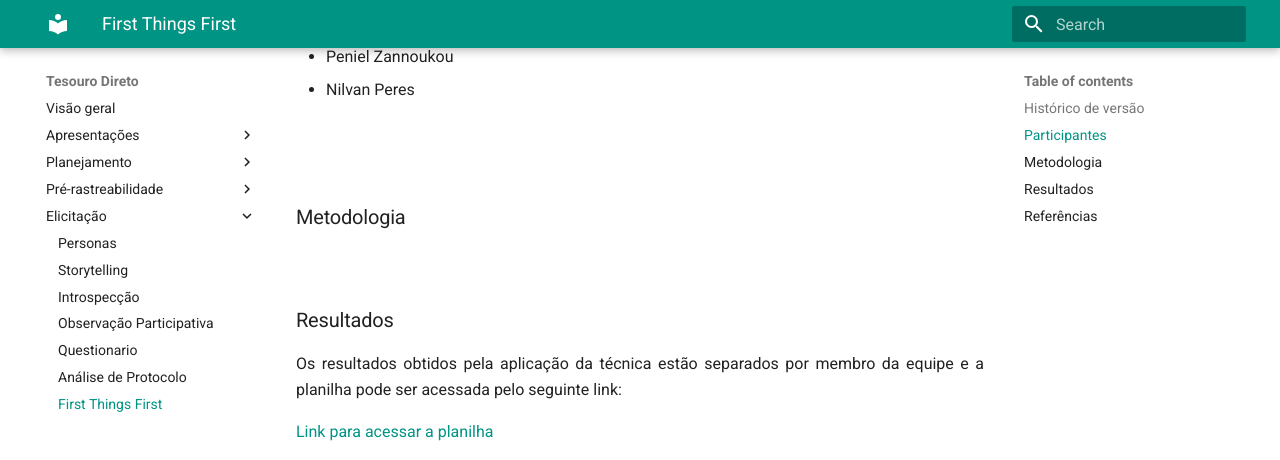
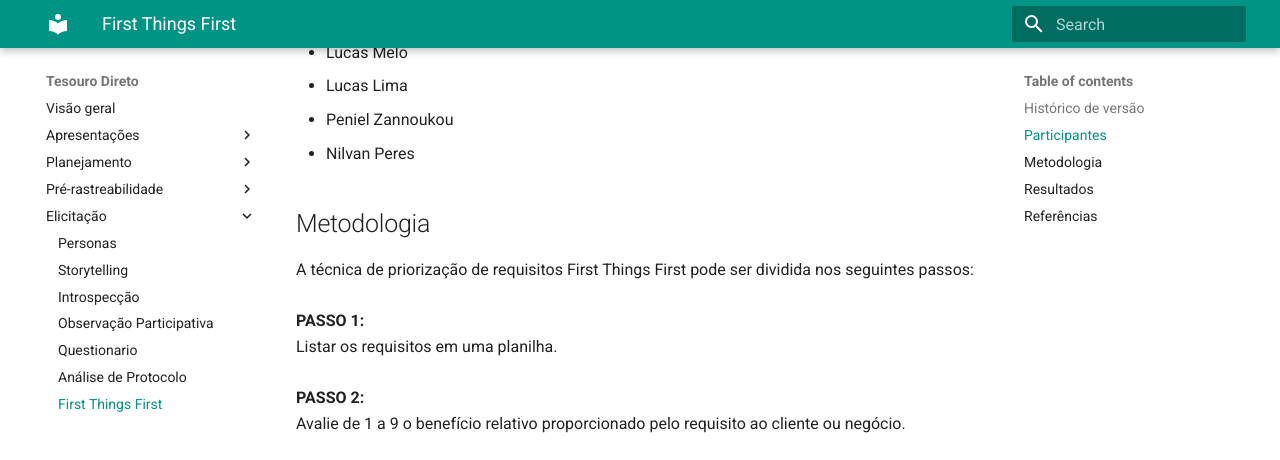
Before and after one commit to mibasFerraz/2021.1-TesouroDireto, an MkDocs documentation site: the page built from docs/firstthingsfirst.md, in a window 1280 px wide and 1400 px high, scrolled down 502 px. Shown: the top 460 px of the window. Built offline with MkDocs 1.6.1 and Material for MkDocs 9.7.7, drawn with Linux system fonts in a browser that asks for light colours; some of the changed text lies outside the part shown; grey boxes are pictures that could not be loaded.

Commit message:
Adição da metodologia no artefato First Things First.
Signed-off-by: JPedroCh <jpaschaves@gmail.com>

```diff
--- a/docs/firstthingsfirst.md
+++ b/docs/firstthingsfirst.md
@@ -1,13 +1,14 @@
 # <center> TEMPLATE
 
 
-### Histórico de versão<br>
+## Histórico de versão<br>
 
 |Data | Versão | Descrição | Autor(es)|
 | -- | -- | -- | -- |
 | 20.08.2021 | 0.1 | Criação do documento | João Pedro Chaves |
+| 20.08.2021 | 0.2 | Adição da metodologia | João Pedro Chaves |
 
-### Participantes
+## Participantes
 
 * João Pedro Chaves
 * Dafne Moretti
@@ -16,13 +17,35 @@
 * Peniel Zannoukou
 * Nilvan Peres
 
-<br><br>
 
-### Metodologia
+## Metodologia
 <div align="justify">
-</div><br>
+A técnica de priorização de requisitos First Things First pode ser dividida nos seguintes passos:
+<br>
+<br><b>PASSO 1:</b><br>
+	Listar os requisitos em uma planilha.
+<br>
+<br><b>PASSO 2:</b><br>
+    Avalie de 1 a 9 o benefício relativo proporcionado pelo requisito ao cliente ou negócio.
+<br>
+<br><b>PASSO 3:</b><br>
+    Avalie de 1 a 9 a penalidade que o negócio sofreria com a não implementação do recurso.
+<br>
+<br><b>PASSO 4:</b><br>
+    O valor total de cada recurso é a soma do benefício relativo multiplicado pelo seu peso e a penalidade relativa multiplicada pelo seu peso.
+<br>
+<br><b>PASSO 5:</b><br>
+    Estime de 1 a 9 o custo relativo da implementação do recurso.
+<br>
+<br><b>PASSO 6:</b><br>
+    Estime de 1 a 9 o risco relativo à implementação de cada requisito.
+<br>
+<br><b>PASSO 7:</b><br>
+	Calcule a prioridade de cada requisito utilizando a seguinte fórmula:
+	<br><b>valor % / (custo % * pesos do custo + riscos % * peso do risco)</b>
+</div>
 
-### Resultados
+## Resultados
 <div align="justify">
 
 Os resultados obtidos pela aplicação da técnica estão separados por membro da equipe e a planilha pode ser acessada pelo seguinte link:
```
